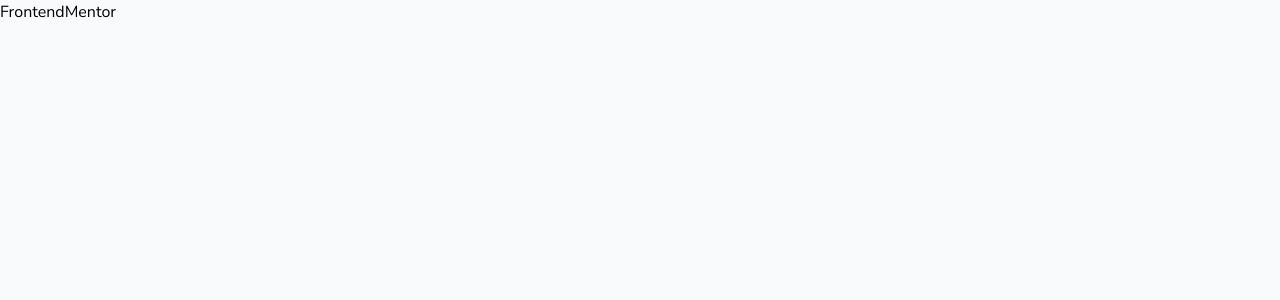
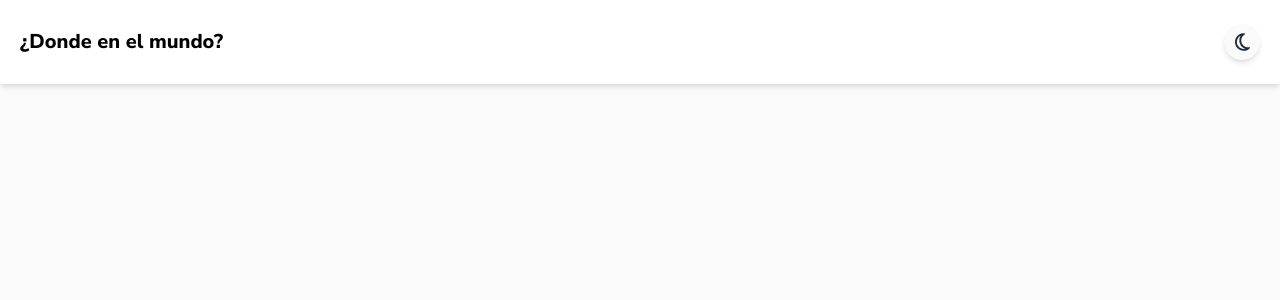
Before and after one commit to RubertG/countries-app, a Next.js app: page / in a window 1280 px wide. Shown: the top 300 px of the page. Built offline with nearby package versions, Linux system fonts and the light colour scheme.

Commit message:
UPDATE: Header and dark mode,

```diff
--- a/src/app/globals.css
+++ b/src/app/globals.css
@@ -3,8 +3,8 @@
 @tailwind utilities;
 
 body {
-  @apply dark:bg-slate-950;
+  @apply dark:bg-very-dark-blue;
   @apply dark:text-white;
-  @apply bg-slate-50;
+  @apply bg-very-light-gray;
   @apply text-black;
 }
--- a/src/app/layout.tsx
+++ b/src/app/layout.tsx
@@ -10,8 +10,8 @@ export const metadata: Metadata = {
   creator: 'Rubert Gonzalez'
 }
 
-export default function RootLayout({
-  children,
+export default function RootLayout ({
+  children
 }: {
   children: React.ReactNode
 }) {
--- a/src/app/page.tsx
+++ b/src/app/page.tsx
@@ -1,8 +1,10 @@
+import { Header } from '@/components/Layout/Header/Header'
+
 function page () {
   return (
-    <div>
-      <h1>FrontendMentor</h1>
-    </div>
+    <>
+      <Header />
+    </>
   )
 }
 
--- /dev/null
+++ b/src/components/Icons/Icons.tsx
@@ -0,0 +1,15 @@
+interface Props {
+  className: string
+}
+
+export function MoonIcon ({ className }: Props) {
+  return (
+    <svg xmlns="http://www.w3.org/2000/svg" viewBox="0 0 384 512" className={className}><path d="M144.7 98.7c-21 34.1-33.1 74.3-33.1 117.3c0 98 62.8 181.4 150.4 211.7c-12.4 2.8-25.3 4.3-38.6 4.3C126.6 432 48 353.3 48 256c0-68.9 39.4-128.4 96.8-157.3zm62.1-66C91.1 41.2 0 137.9 0 256C0 379.7 100 480 223.5 480c47.8 0 92-15 128.4-40.6c1.9-1.3 3.7-2.7 5.5-4c4.8-3.6 9.4-7.4 13.9-11.4c2.7-2.4 5.3-4.8 7.9-7.3c5-4.9 6.3-12.5 3.1-18.7s-10.1-9.7-17-8.5c-3.7 .6-7.4 1.2-11.1 1.6c-5 .5-10.1 .9-15.3 1c-1.2 0-2.5 0-3.7 0c-.1 0-.2 0-.3 0c-96.8-.2-175.2-78.9-175.2-176c0-54.8 24.9-103.7 64.1-136c1-.9 2.1-1.7 3.2-2.6c4-3.2 8.2-6.2 12.5-9c3.1-2 6.3-4 9.6-5.8c6.1-3.5 9.2-10.5 7.7-17.3s-7.3-11.9-14.3-12.5c-3.6-.3-7.1-.5-10.7-.6c-2.7-.1-5.5-.1-8.2-.1c-3.3 0-6.5 .1-9.8 .2c-2.3 .1-4.6 .2-6.9 .4z"/></svg>
+  )
+}
+
+export default function SunIcon ({ className }: Props) {
+  return (
+    <svg xmlns="http://www.w3.org/2000/svg" height="1em" viewBox="0 0 512 512" className={className}><path d="M375.7 19.7c-1.5-8-6.9-14.7-14.4-17.8s-16.1-2.2-22.8 2.4L256 61.1 173.5 4.2c-6.7-4.6-15.3-5.5-22.8-2.4s-12.9 9.8-14.4 17.8l-18.1 98.5L19.7 136.3c-8 1.5-14.7 6.9-17.8 14.4s-2.2 16.1 2.4 22.8L61.1 256 4.2 338.5c-4.6 6.7-5.5 15.3-2.4 22.8s9.8 13 17.8 14.4l98.5 18.1 18.1 98.5c1.5 8 6.9 14.7 14.4 17.8s16.1 2.2 22.8-2.4L256 450.9l82.5 56.9c6.7 4.6 15.3 5.5 22.8 2.4s12.9-9.8 14.4-17.8l18.1-98.5 98.5-18.1c8-1.5 14.7-6.9 17.8-14.4s2.2-16.1-2.4-22.8L450.9 256l56.9-82.5c4.6-6.7 5.5-15.3 2.4-22.8s-9.8-12.9-17.8-14.4l-98.5-18.1L375.7 19.7zM269.6 110l65.6-45.2 14.4 78.3c1.8 9.8 9.5 17.5 19.3 19.3l78.3 14.4L402 242.4c-5.7 8.2-5.7 19 0 27.2l45.2 65.6-78.3 14.4c-9.8 1.8-17.5 9.5-19.3 19.3l-14.4 78.3L269.6 402c-8.2-5.7-19-5.7-27.2 0l-65.6 45.2-14.4-78.3c-1.8-9.8-9.5-17.5-19.3-19.3L64.8 335.2 110 269.6c5.7-8.2 5.7-19 0-27.2L64.8 176.8l78.3-14.4c9.8-1.8 17.5-9.5 19.3-19.3l14.4-78.3L242.4 110c8.2 5.7 19 5.7 27.2 0zM256 368a112 112 0 1 0 0-224 112 112 0 1 0 0 224zM192 256a64 64 0 1 1 128 0 64 64 0 1 1 -128 0z"/></svg>
+  )
+}
--- /dev/null
+++ b/src/components/Layout/Header/Header.tsx
@@ -0,0 +1,43 @@
+'use client'
+import SunIcon, { MoonIcon } from '@/components/Icons/Icons'
+import { THEME } from '@/consts/consts'
+import { type ThemeType } from '@/types/types'
+import { useEffect, useState } from 'react'
+
+export const Header = () => {
+  const [theme, setTheme] = useState<ThemeType>(() => {
+    if (typeof window === 'undefined') return THEME.LIGHT
+    if (window.matchMedia('(prefers-color-scheme: dark)').matches) {
+      return THEME.DARK
+    }
+    return THEME.LIGHT
+  })
+
+  useEffect(() => {
+    if (theme === 'dark') {
+      document.querySelector('html')?.classList.add(THEME.DARK)
+    } else {
+      document.querySelector('html')?.classList.remove(THEME.DARK)
+    }
+  }, [theme])
+
+  const handleTheme = () => {
+    setTheme((prev) => (prev === THEME.LIGHT ? THEME.DARK : THEME.LIGHT))
+  }
+
+  return (
+    <header
+     className='bg-white dark:bg-dark-blue flex justify-between items-center py-6 px-5 shadow-md'
+    >
+      <h1
+        className='font-extrabold text-xl'
+      >¿Donde en el mundo?</h1>
+      <button
+        className='w-9 h-9 p-2 grid place-content-center bg-very-light-gray dark:bg-very-dark-blue rounded-full shadow-md md:hover:scale-110 md:transition-transform'
+        onClick={handleTheme}>
+        <MoonIcon className='w-full h-full block dark:hidden fill-very-dark-blue'/>
+        <SunIcon className='w-full h-full hidden dark:block fill-very-light-gray'/>
+      </button>
+    </header>
+  )
+}
--- /dev/null
+++ b/src/consts/consts.ts
@@ -0,0 +1,4 @@
+export const THEME = {
+  LIGHT: 'light',
+  DARK: 'dark'
+} as const
--- /dev/null
+++ b/src/types/types.ts
@@ -0,0 +1,3 @@
+import { type THEME } from '@/consts/consts'
+
+export type ThemeType = typeof THEME[keyof typeof THEME]
--- a/tailwind.config.ts
+++ b/tailwind.config.ts
@@ -4,20 +4,21 @@ const config: Config = {
   content: [
     './src/pages/**/*.{js,ts,jsx,tsx,mdx}',
     './src/components/**/*.{js,ts,jsx,tsx,mdx}',
-    './src/app/**/*.{js,ts,jsx,tsx,mdx}',
+    './src/app/**/*.{js,ts,jsx,tsx,mdx}'
   ],
+  darkMode: 'class',
   theme: {
     extend: {
       colors: {
-        'dark-blue':  'hsl(209, 23%, 22%)',
+        'dark-blue': 'hsl(209, 23%, 22%)',
         'very-dark-blue': 'hsl(207, 26%, 17%)',
         'very-dark-blue-light': 'hsl(200, 15%, 8%)',
         'dark-gray': 'hsl(0, 0%, 52%)',
         'very-light-gray': 'hsl(0, 0%, 98%)',
-        'white': 'hsl(0, 0%, 100%)'
+        white: 'hsl(0, 0%, 100%)'
       }
-    },
+    }
   },
-  plugins: [],
+  plugins: []
 }
 export default config
```
Also changed, not shown: src/app/country/[name]/page.tsx (renamed from src/app/[name]/page.tsx).
